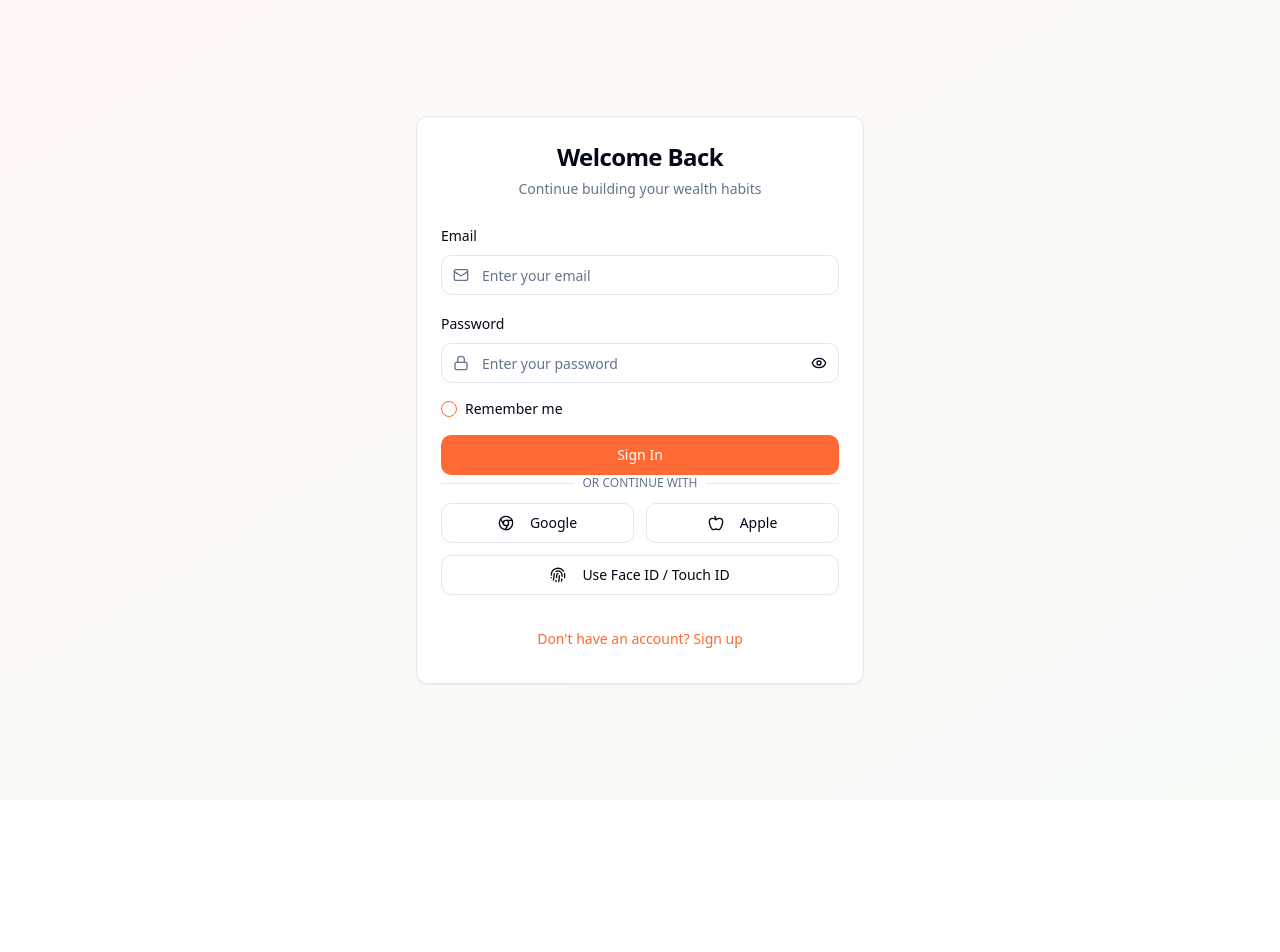
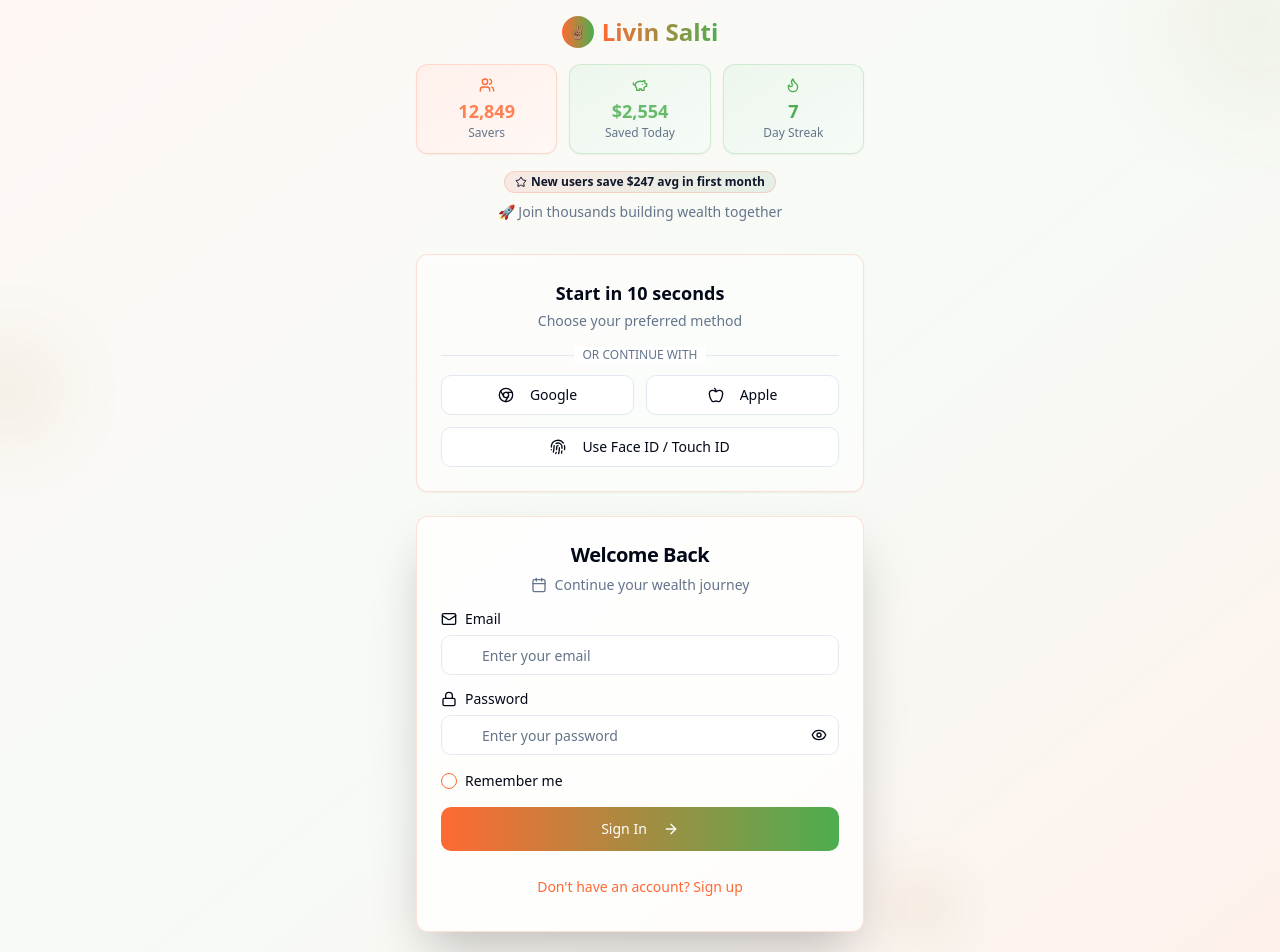
Before and after one commit to livinsalti21/salti-budget-wise, a React (Vite) app: page /auth in a window 1280 px wide. Shown: the top 952 px of the page. Before the commit the page ends 800 px from the top, so only its background shows below. Built offline with nearby package versions, Linux system fonts and the light colour scheme; the HTML template or start-up script is replaced by a standard one; what @capacitor/core would draw is missing.

Commit message:
Refactor: Enhance Auth Page

```diff
--- a/src/components/auth/AuthPage.tsx
+++ b/src/components/auth/AuthPage.tsx
@@ -1,13 +1,19 @@
-import { useState } from 'react';
+import { useState, useEffect } from 'react';
 import { Card, CardContent, CardDescription, CardHeader, CardTitle } from '@/components/ui/card';
 import { Button } from '@/components/ui/button';
 import { Input } from '@/components/ui/input';
 import { Label } from '@/components/ui/label';
 import { Checkbox } from '@/components/ui/checkbox';
+import { Badge } from '@/components/ui/badge';
 import { useAuth } from '@/contexts/AuthContext';
 import { useToast } from '@/hooks/use-toast';
-import { Eye, EyeOff, Mail, Lock, User } from 'lucide-react';
+import {
+  Eye, EyeOff, Mail, Lock, User, TrendingUp, Users, Flame,
+  PiggyBank, Crown, Shield, CheckCircle, ArrowRight, Zap,
+  Star, Target, Calendar
+} from 'lucide-react';
 import SocialAuth from './SocialAuth';
+import FutureValueChart from '@/features/edu/FutureValueChart';
 
 export default function AuthPage() {
   const [isSignUp, setIsSignUp] = useState(false);
@@ -19,9 +25,26 @@ export default function AuthPage() {
     name: ''
   });
   const [rememberMe, setRememberMe] = useState(false);
+  const [animatedStats, setAnimatedStats] = useState({
+    totalSaved: 2547,
+    activeUsers: 12847,
+    dailySavings: 2547
+  });
 
   const { signIn, signUp } = useAuth();
   const { toast } = useToast();
+
+  // Animate stats for engagement
+  useEffect(() => {
+    const interval = setInterval(() => {
+      setAnimatedStats(prev => ({
+        totalSaved: prev.totalSaved + Math.floor(Math.random() * 10),
+        activeUsers: prev.activeUsers + Math.floor(Math.random() * 3),
+        dailySavings: prev.dailySavings + Math.floor(Math.random() * 15)
+      }));
+    }, 3000);
+    return () => clearInterval(interval);
+  }, []);
 
   const handleSubmit = async (e: React.FormEvent) => {
     e.preventDefault();
@@ -56,26 +79,113 @@ export default function AuthPage() {
   };
 
   return (
-    <div className="min-h-screen bg-gradient-to-br from-primary/5 to-accent/5 flex items-center justify-center p-4">
-      <Card className="w-full max-w-md">
-        <CardHeader className="text-center">
-          <CardTitle className="text-2xl">
-            {isSignUp ? 'Join Livin Salti' : 'Welcome Back'}
+    <div className="min-h-screen bg-gradient-to-br from-primary/5 via-accent/5 to-primary/10 relative overflow-hidden">
+      {/* Animated background elements */}
+      <div className="absolute inset-0 overflow-hidden pointer-events-none">
+        <div className="absolute -top-10 -right-10 w-32 h-32 bg-gradient-to-br from-primary/20 to-accent/20 rounded-full blur-3xl animate-pulse"></div>
+        <div className="absolute top-1/3 -left-10 w-24 h-24 bg-gradient-to-br from-accent/20 to-primary/20 rounded-full blur-2xl animate-pulse" style={{ animationDelay: '1s' }}></div>
+        <div className="absolute bottom-20 right-1/4 w-20 h-20 bg-gradient-to-br from-primary/10 to-accent/10 rounded-full blur-xl animate-pulse" style={{ animationDelay: '2s' }}></div>
+      </div>
+
+      <div className="relative z-10 flex items-center justify-center min-h-screen p-4">
+        <div className="w-full max-w-md space-y-6">
+
+          {/* Hero Stats Section */}
+          <div className="text-center space-y-4 mb-8">
+            <div className="flex items-center justify-center gap-2 mb-2">
+              <div className="w-8 h-8 bg-gradient-to-r from-primary to-accent rounded-full flex items-center justify-center text-sm">
+                ✌🏽
+              </div>
+              <h1 className="text-2xl font-bold bg-gradient-to-r from-primary to-accent bg-clip-text text-transparent">
+                Livin Salti
+              </h1>
+            </div>
+
+            {/* Real-time animated stats */}
+            <div className="grid grid-cols-3 gap-3 mb-6">
+              <Card className="bg-gradient-to-br from-primary/10 to-primary/5 border-primary/20 p-3">
+                <div className="text-center">
+                  <Users className="h-4 w-4 text-primary mx-auto mb-1" />
+                  <div className="text-lg font-bold text-primary animate-pulse">
+                    {animatedStats.activeUsers.toLocaleString()}
+                  </div>
+                  <div className="text-xs text-muted-foreground">Savers</div>
+                </div>
+              </Card>
+
+              <Card className="bg-gradient-to-br from-success/10 to-success/5 border-success/20 p-3">
+                <div className="text-center">
+                  <PiggyBank className="h-4 w-4 text-success mx-auto mb-1" />
+                  <div className="text-lg font-bold text-success animate-pulse">
+                    ${animatedStats.totalSaved.toLocaleString()}
+                  </div>
+                  <div className="text-xs text-muted-foreground">Saved Today</div>
+                </div>
+              </Card>
+
+              <Card className="bg-gradient-to-br from-accent/10 to-accent/5 border-accent/20 p-3">
+                <div className="text-center">
+                  <Flame className="h-4 w-4 text-accent mx-auto mb-1" />
+                  <div className="text-lg font-bold text-accent">7</div>
+                  <div className="text-xs text-muted-foreground">Day Streak</div>
+                </div>
+              </Card>
+            </div>
+
+            {/* Social proof and excitement builder */}
+            <div className="space-y-2">
+              <Badge variant="secondary" className="bg-gradient-to-r from-primary/10 to-accent/10 border-primary/20">
+                <Star className="w-3 h-3 mr-1" />
+                New users save $247 avg in first month
+              </Badge>
+              <p className="text-sm text-muted-foreground">
+                🚀 Join thousands building wealth together
+              </p>
+            </div>
+          </div>
+
+          {/* Enhanced Social Auth - Move to top */}
+          <Card className="bg-card/50 backdrop-blur-sm border-primary/20">
+            <CardContent className="p-6">
+              <div className="text-center mb-4">
+                <h2 className="text-lg font-semibold mb-1">Start in 10 seconds</h2>
+                <p className="text-sm text-muted-foreground">Choose your preferred method</p>
+              </div>
+              <SocialAuth />
+            </CardContent>
+          </Card>
+
+          {/* Main Auth Card */}
+          <Card className="bg-card/80 backdrop-blur-sm border-primary/20 shadow-2xl">
+            <CardHeader className="text-center pb-4">
+              <CardTitle className="text-xl">
+                {isSignUp ? 'Create Your Account' : 'Welcome Back'}
               </CardTitle>
-          <CardDescription>
+              <CardDescription className="flex items-center justify-center gap-2">
                 {isSignUp
-              ? 'Start your Save n Stack journey today'
-              : 'Continue building your wealth habits'
+                  ? (
+                    <>
+                      <Target className="w-4 h-4" />
+                      Set your first goal in 2 minutes
+                    </>
+                  ) : (
+                    <>
+                      <Calendar className="w-4 h-4" />
+                      Continue your wealth journey
+                    </>
+                  )
                 }
               </CardDescription>
             </CardHeader>
-        <CardContent>
+
+            <CardContent className="space-y-4">
               <form onSubmit={handleSubmit} className="space-y-4">
                 {isSignUp && (
                   <div className="space-y-2">
-                <Label htmlFor="name">Full Name</Label>
-                <div className="relative">
-                  <User className="absolute left-3 top-1/2 transform -translate-y-1/2 h-4 w-4 text-muted-foreground" />
+                    <Label htmlFor="name" className="flex items-center gap-2">
+                      <User className="h-4 w-4" />
+                      Full Name
+                    </Label>
                     <Input
                       id="name"
                       type="text"
@@ -86,13 +196,13 @@ export default function AuthPage() {
                       required={isSignUp}
                     />
                   </div>
-              </div>
                 )}
 
                 <div className="space-y-2">
-              <Label htmlFor="email">Email</Label>
-              <div className="relative">
-                <Mail className="absolute left-3 top-1/2 transform -translate-y-1/2 h-4 w-4 text-muted-foreground" />
+                  <Label htmlFor="email" className="flex items-center gap-2">
+                    <Mail className="h-4 w-4" />
+                    Email
+                  </Label>
                   <Input
                     id="email"
                     type="email"
@@ -103,12 +213,13 @@ export default function AuthPage() {
                     required
                   />
                 </div>
-            </div>
 
                 <div className="space-y-2">
-              <Label htmlFor="password">Password</Label>
+                  <Label htmlFor="password" className="flex items-center gap-2">
+                    <Lock className="h-4 w-4" />
+                    Password
+                  </Label>
                   <div className="relative">
-                <Lock className="absolute left-3 top-1/2 transform -translate-y-1/2 h-4 w-4 text-muted-foreground" />
                     <Input
                       id="password"
                       type={showPassword ? "text" : "password"}
@@ -122,7 +233,7 @@ export default function AuthPage() {
                       type="button"
                       variant="ghost"
                       size="sm"
-                  className="absolute right-0 top-0 h-full px-3"
+                      className="absolute right-0 top-0 h-full px-3 hover:bg-transparent"
                       onClick={() => setShowPassword(!showPassword)}
                     >
                       {showPassword ? <EyeOff className="h-4 w-4" /> : <Eye className="h-4 w-4" />}
@@ -143,14 +254,37 @@ export default function AuthPage() {
                   </div>
                 )}
 
-            <Button type="submit" className="w-full" disabled={loading}>
-              {loading ? 'Please wait...' : (isSignUp ? 'Create Account' : 'Sign In')}
+                <Button
+                  type="submit"
+                  className="w-full bg-gradient-to-r from-primary to-accent hover:shadow-lg transition-all duration-300 text-white"
+                  disabled={loading}
+                  size="lg"
+                >
+                  {loading ? (
+                    'Please wait...'
+                  ) : (
+                    <>
+                      {isSignUp ? 'Create Account' : 'Sign In'}
+                      <ArrowRight className="ml-2 h-4 w-4" />
+                    </>
+                  )}
                 </Button>
               </form>
 
-          <SocialAuth />
+              {/* Progress teaser for sign up */}
+              {isSignUp && (
+                <div className="bg-gradient-to-r from-primary/5 to-accent/5 p-4 rounded-lg border border-primary/20">
+                  <div className="text-center space-y-2">
+                    <Zap className="h-5 w-5 text-primary mx-auto" />
+                    <p className="text-sm font-medium">What happens next?</p>
+                    <div className="text-xs text-muted-foreground space-y-1">
+                      <div>Step 1: Verify email → Step 2: Set first goal → Step 3: Start saving!</div>
+                    </div>
+                  </div>
+                </div>
+              )}
 
-          <div className="mt-6 text-center">
+              <div className="text-center">
                 <Button
                   variant="link"
                   onClick={() => setIsSignUp(!isSignUp)}
@@ -164,6 +298,31 @@ export default function AuthPage() {
               </div>
             </CardContent>
           </Card>
+
+          {/* Trust badges */}
+          <div className="flex justify-center items-center gap-4 text-xs text-muted-foreground">
+            <div className="flex items-center gap-1">
+              <Shield className="w-3 h-3" />
+              Bank Security
+            </div>
+            <div className="flex items-center gap-1">
+              <CheckCircle className="w-3 h-3" />
+              Free Forever
+            </div>
+            <div className="flex items-center gap-1">
+              <Users className="w-3 h-3" />
+              12K+ Users
+            </div>
+          </div>
+
+          {/* Success stories ticker */}
+          <div className="text-center">
+            <p className="text-xs text-muted-foreground animate-pulse">
+              💡 "Best decision I made for my financial future" - Sarah M.
+            </p>
+          </div>
+        </div>
+      </div>
     </div>
   );
 }
```
Lines whose indentation alone changed are shown as unchanged.
